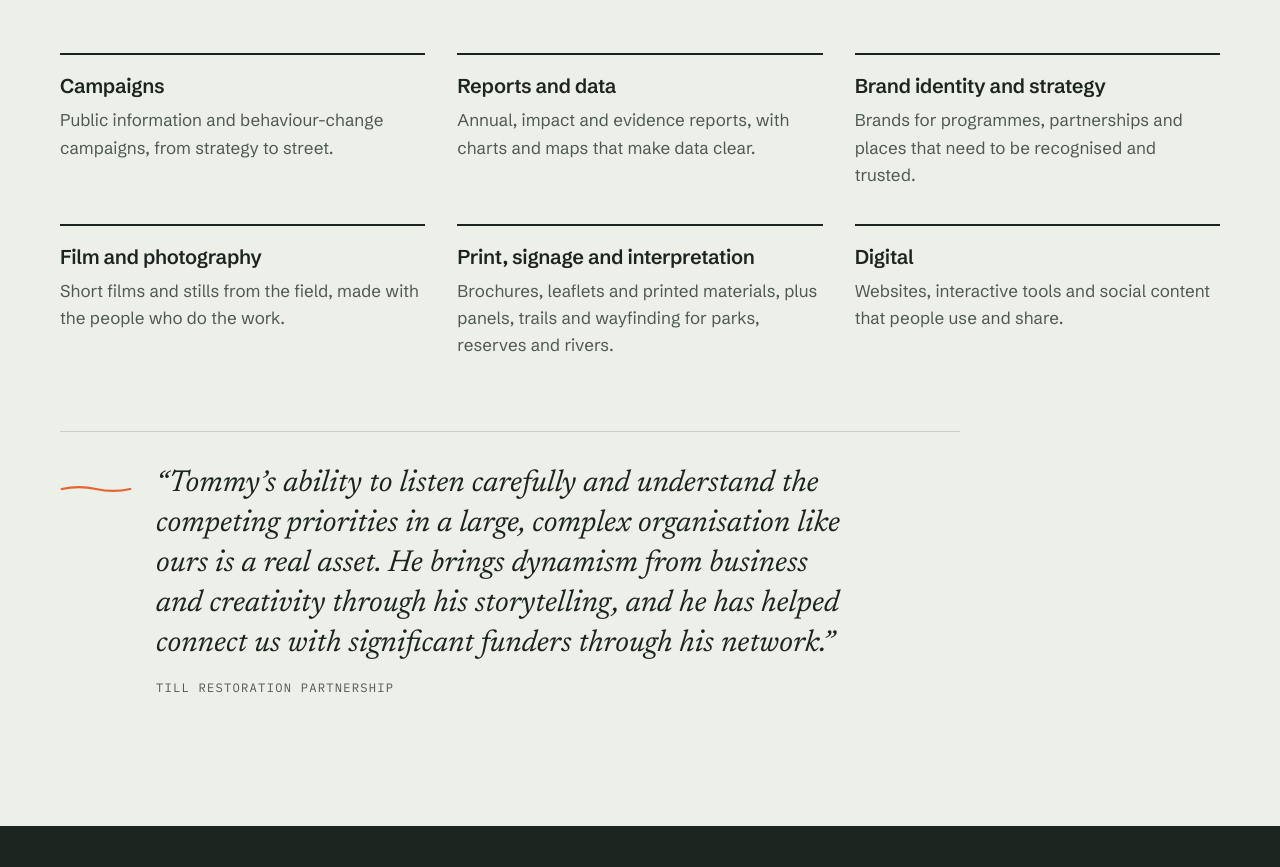
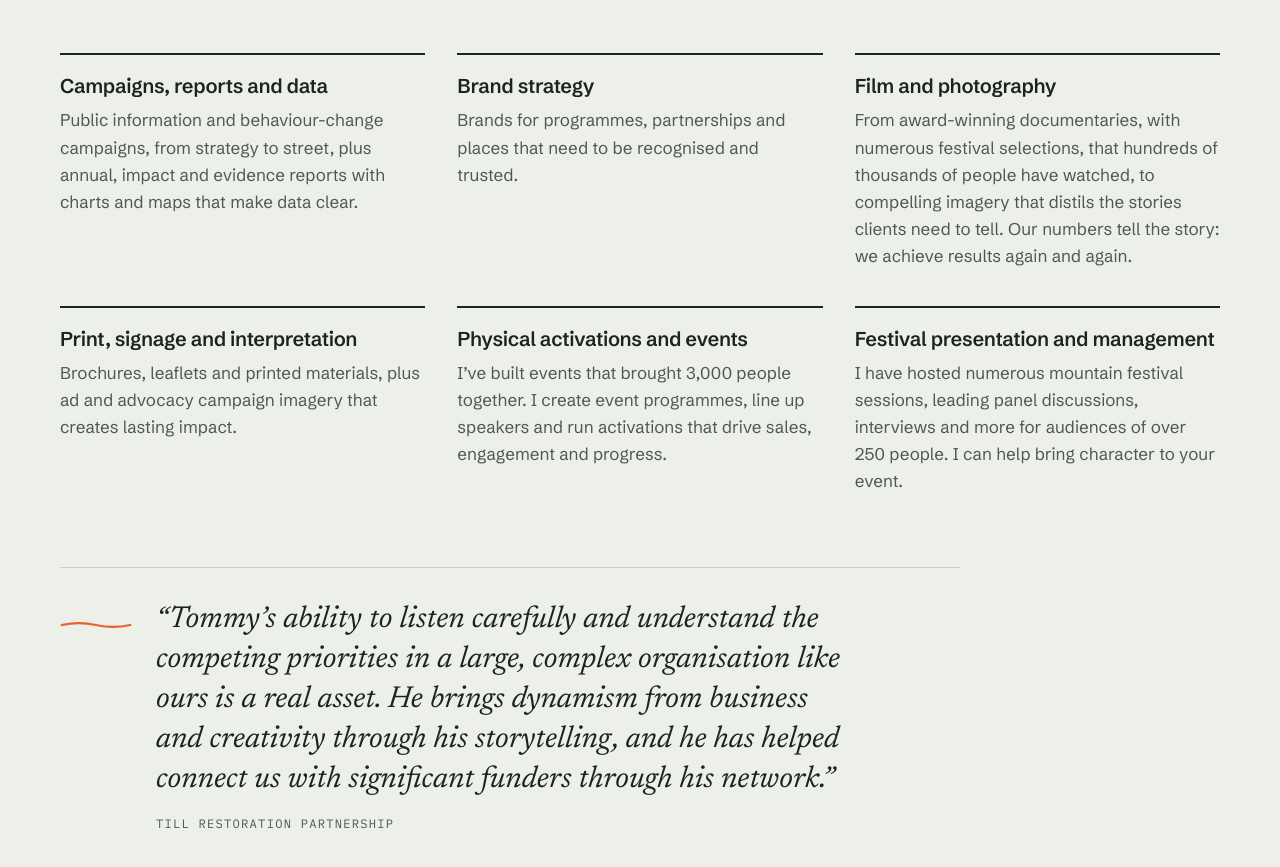
Before and after one commit to tacwilkinson-del/oxbow-website, a plain HTML site: page index.html in a window 1280 px wide. Shown: the part 7186-8053 px from the top of the page. Drawn offline with Linux system fonts and the light colour scheme.

Commit message:
Add files via upload

```diff
--- a/index.html
+++ b/index.html
@@ -797,12 +797,12 @@ footer .wrap{display:flex;flex-wrap:wrap;gap:16px;justify-content:space-between;
       <p class="lede">We listen first, then create.</p>
     </div>
     <div class="services">
-      <div class="svc"><h3>Campaigns</h3><p>Public information and behaviour-change campaigns, from strategy to street.</p></div>
-      <div class="svc"><h3>Reports and data</h3><p>Annual, impact and evidence reports, with charts and maps that make data clear.</p></div>
-      <div class="svc"><h3>Brand identity and strategy</h3><p>Brands for programmes, partnerships and places that need to be recognised and trusted.</p></div>
-      <div class="svc"><h3>Film and photography</h3><p>Short films and stills from the field, made with the people who do the work.</p></div>
-      <div class="svc"><h3>Print, signage and interpretation</h3><p>Brochures, leaflets and printed materials, plus panels, trails and wayfinding for parks, reserves and rivers.</p></div>
-      <div class="svc"><h3>Digital</h3><p>Websites, interactive tools and social content that people use and share.</p></div>
+      <div class="svc"><h3>Campaigns, reports and data</h3><p>Public information and behaviour-change campaigns, from strategy to street, plus annual, impact and evidence reports with charts and maps that make data clear.</p></div>
+      <div class="svc"><h3>Brand strategy</h3><p>Brands for programmes, partnerships and places that need to be recognised and trusted.</p></div>
+      <div class="svc"><h3>Film and photography</h3><p>From award-winning documentaries, with numerous festival selections, that hundreds of thousands of people have watched, to compelling imagery that distils the stories clients need to tell. Our numbers tell the story: we achieve results again and again.</p></div>
+      <div class="svc"><h3>Print, signage and interpretation</h3><p>Brochures, leaflets and printed materials, plus ad and advocacy campaign imagery that creates lasting impact.</p></div>
+      <div class="svc"><h3>Physical activations and events</h3><p>I’ve built events that brought 3,000 people together. I create event programmes, line up speakers and run activations that drive sales, engagement and progress.</p></div>
+      <div class="svc"><h3>Festival presentation and management</h3><p>I have hosted numerous mountain festival sessions, leading panel discussions, interviews and more for audiences of over 250 people. I can help bring character to your event.</p></div>
     </div>
     <figure class="testimonial">
       <svg aria-hidden="true"><use href="#wave"/></svg>
@@ -907,7 +907,7 @@ footer .wrap{display:flex;flex-wrap:wrap;gap:16px;justify-content:space-between;
       <label>Your name<input id="f-name" name="name" autocomplete="name" required></label>
       <label>Organisation<input id="f-org" name="org" autocomplete="organization"></label>
       <label class="full">Email<input id="f-email" name="email" type="email" autocomplete="email" required></label>
-      <label>What do you need?<select id="f-type" name="type"><option>Campaign</option><option>Report or data</option><option>Identity</option><option>Film and photography</option><option>Signage and interpretation</option><option>Digital</option><option>Custom project</option><option>Not sure yet</option></select></label>
+      <label>What do you need?<select id="f-type" name="type"><option>Campaign</option><option>Report or data</option><option>Identity</option><option>Film and photography</option><option>Signage and interpretation</option><option>Events and activations</option><option>Custom project</option><option>Not sure yet</option></select></label>
       <label>Approximate budget<select id="f-budget" name="budget"><option>Not sure yet</option><option>Under £10k</option><option>£10k to £25k</option><option>£25k to £50k</option><option>£50k to £100k</option><option>Over £100k</option></select></label>
       <label class="full">Timeline<input id="f-when" name="when" placeholder="For example: launch in spring 2027"></label>
       <label class="full">About the project<textarea id="f-msg" name="msg" placeholder="The challenge, who you need to reach and any key dates"></textarea></label>
```
